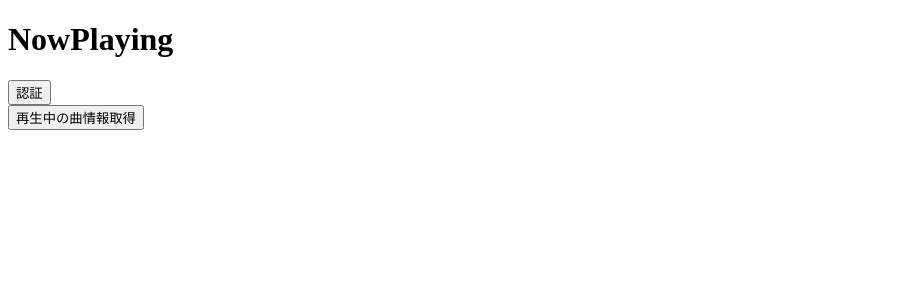
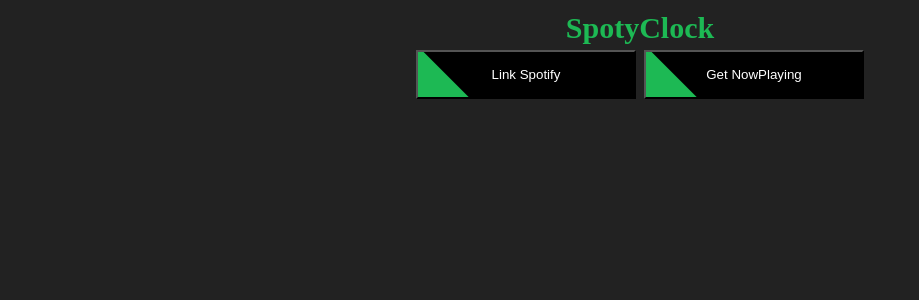
Before and after one commit to nacal/spoticlock, a Vue app: page / in a window 1280 px wide. Shown: the top 300 px of the page, without its empty margins (0-919 px from the left). Built offline with nearby package versions, Linux system fonts and the light colour scheme.

Commit message:
develop design

```diff
--- a/src/App.vue
+++ b/src/App.vue
@@ -3,3 +3,28 @@
     <router-view />
   </div>
 </template>
+
+<style lang="scss">
+*,
+*:before,
+*:after {
+  -webkit-box-sizing: inherit;
+  box-sizing: inherit;
+}
+
+html {
+  -webkit-box-sizing: border-box;
+  box-sizing: border-box;
+  font-size: 62.5%;
+}
+
+body,
+h1,
+p {
+  margin: 0;
+}
+
+body {
+  background-color: #222;
+}
+</style>
--- a/src/views/NowPlaying.vue
+++ b/src/views/NowPlaying.vue
@@ -1,16 +1,29 @@
 <template>
   <div class="nowplaying">
-    <h1>NowPlaying</h1>
-    <button @click="spotifyLogin">認証</button>
-    <br />
-    <button @click="getNowPlaying">再生中の曲情報取得</button>
-    <div v-if="nowPlaying != null">
-      <p>
-        今再生中の曲 : {{ nowPlaying.item.artists[0].name }} の
-        {{ nowPlaying.item.name }}
-      </p>
-      <img :src="nowPlaying.item.album.images[1].url" />
-    </div>
+    <header class="l-header">
+      <div class="header">
+        <h1 class="header__title">SpotyClock</h1>
+        <div class="header__button button">
+          <button @click="spotifyLogin" class="button__item">
+            <span class="button__text">Link Spotify</span>
+          </button>
+          <button @click="getNowPlaying" class="button__item">
+            <span class="button__text">Get NowPlaying</span>
+          </button>
+        </div>
+      </div>
+    </header>
+    <main class="main">
+      <div v-if="nowPlaying != null" class="nowPlaying">
+        <img
+          :src="nowPlaying.item.album.images[1].url"
+          class="nowPlaying__img"
+        />
+        <p class="nowPlaying__text">
+          {{ nowPlaying.item.artists[0].name }} - {{ nowPlaying.item.name }}
+        </p>
+      </div>
+    </main>
   </div>
 </template>
 
@@ -75,3 +88,90 @@
   },
 };
 </script>
+
+<style lang="scss" scoped>
+.l-header {
+  display: flex;
+  align-items: center;
+  justify-content: center;
+  height: 120px;
+}
+
+.header {
+  text-align: center;
+
+  &__title {
+    font-size: 3rem;
+    margin-bottom: 0.5rem;
+    color: #1db954;
+  }
+
+  &__button {
+    margin-bottom: 1rem;
+  }
+}
+
+.button {
+  &__item {
+    position: relative;
+    display: inline-block;
+    cursor: pointer;
+    user-select: none;
+    transition: all 0.3s;
+    text-align: center;
+    vertical-align: middle;
+    text-decoration: none;
+    overflow: hidden;
+
+    padding: 1.5rem 6rem;
+
+    color: #fff;
+    background: #000;
+    position: relative;
+    width: 220px;
+
+    & + & {
+      margin-left: 8px;
+    }
+
+    &::before {
+      position: absolute;
+      top: 0;
+      left: 0;
+
+      width: 150%;
+      height: 500%;
+
+      content: "";
+      transition: all 0.5s ease-in-out;
+      transform: translateX(-80%) translateY(-25%) rotate(45deg);
+
+      background: #1db954;
+    }
+
+    &:hover::before {
+      transform: translateX(-9%) translateY(-25%) rotate(45deg);
+    }
+  }
+
+  &__text {
+    position: relative;
+  }
+}
+
+.nowPlaying {
+  &__img {
+    max-width: 100vw;
+    max-height: calc(100vh - 174px);
+    height: calc(100vh - 174px);
+    width: 100vw;
+    object-fit: contain;
+  }
+
+  &__text {
+    height: 48px;
+    text-align: center;
+    line-height: 48px;
+  }
+}
+</style>
```
